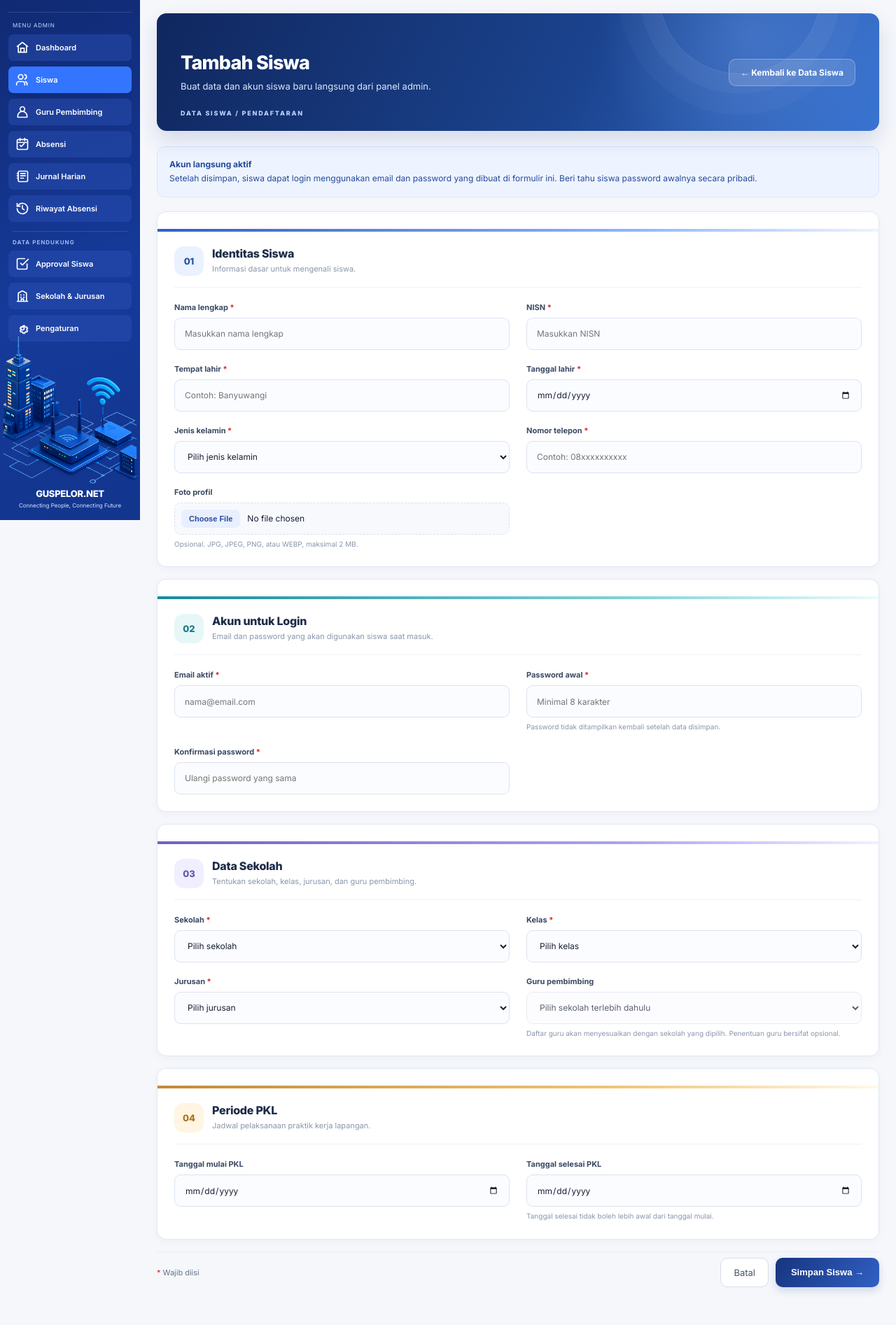
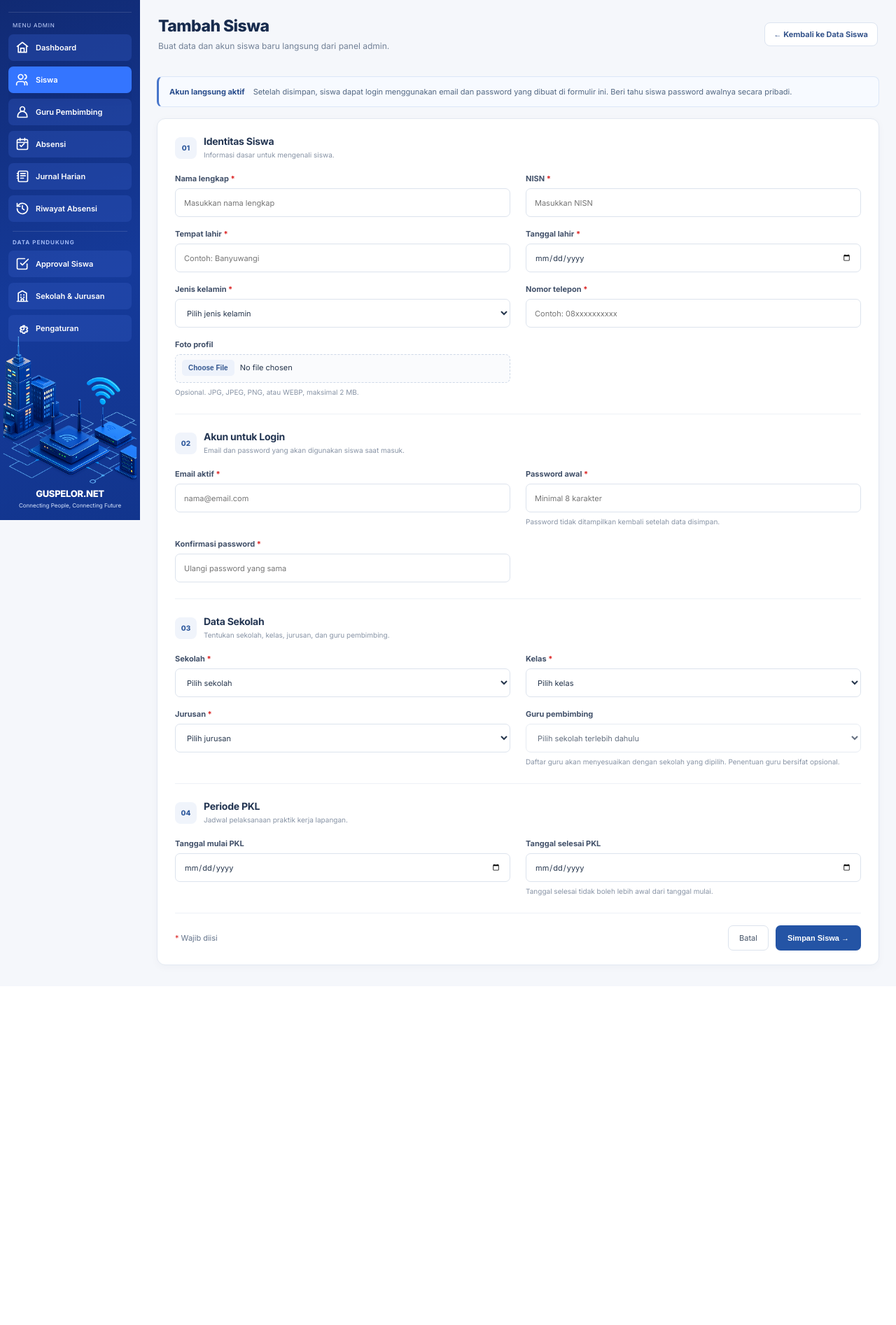
Before and after one commit to lovelyputri/sistem-pkl, a Laravel app: page /admin/siswa/create in a window 1280 px wide. Shown: the part 57-1950 px from the top of the page at 70% size. After the commit the page ends 1442 px from the top, so only its background shows below. Run offline with Laravel 12, Linux system fonts and the light colour scheme; a user stored in the database is signed in; data comes from the database, SQL or seed files in the repository.

Commit message:
Redesign form tambah siswa menjadi lebih ringkas

```diff
--- a/resources/views/admin/siswa/create.blade.php
+++ b/resources/views/admin/siswa/create.blade.php
@@ -111,6 +111,97 @@
 .admin-content:has(.student-create-head){width:100%!important;max-width:none!important;margin:0!important;padding:22px 24px 30px!important}
 @media(max-width:760px){.admin-content:has(.student-create-head){padding:17px 15px!important}}
 @media(max-width:560px){.admin-content:has(.student-create-head){padding:13px 11px 20px!important}}
+
+/* Redesign form tambah siswa: satu panel form yang ringkas dan rapi */
+.student-create-head{
+    min-height:0!important;
+    display:flex;align-items:center;justify-content:space-between;gap:18px;
+    padding:4px 2px 18px!important;margin:0 0 16px!important;
+    border-radius:0!important;background:transparent!important;
+    box-shadow:none!important;color:#172033!important;overflow:visible!important;
+}
+.student-create-head:before,.student-create-head:after{display:none!important}
+.student-create-head>div{position:static!important}
+.student-create-head h1{font-size:23px!important;font-weight:750!important;letter-spacing:-.55px!important;color:#172b4d!important;margin:0 0 5px!important}
+.student-create-head p{font-size:12px!important;color:#718096!important;line-height:1.6}
+.student-create-head>a{
+    flex:0 0 auto;position:static!important;z-index:auto!important;
+    padding:9px 13px!important;border:1px solid #dce4f0!important;
+    border-radius:8px!important;background:#fff!important;color:#36558c!important;
+    font-size:11px!important;font-weight:650!important;transition:.18s;
+}
+.student-create-head>a:hover{background:#f4f7fc!important;border-color:#b9c9e4!important}
+.student-account-note{
+    display:flex;align-items:flex-start;gap:12px;padding:12px 15px;
+    margin:0 0 16px;border:1px solid #dce7f8;border-left:3px solid #4775ca;
+    border-radius:8px;background:#f7faff;color:#526782;font-size:11px;line-height:1.65;
+}
+.student-account-note strong{flex:0 0 auto;color:#294d8c;font-size:11px}
+.student-create-page .student-form{
+    padding:0 25px;background:#fff;border:1px solid #e3e9f2;
+    border-radius:12px;box-shadow:0 3px 12px rgba(24,48,91,.035);
+}
+.student-create-page .form-section{
+    padding:23px 0!important;margin:0!important;border:0!important;
+    border-radius:0!important;background:transparent!important;
+    box-shadow:none!important;overflow:visible!important;
+}
+.student-create-page .form-section+ .form-section{border-top:1px solid #edf1f6!important}
+.student-create-page .form-section:before{display:none!important}
+.student-create-page .section-heading{
+    display:flex;align-items:center;gap:10px;padding:0!important;
+    margin:0 0 19px!important;border:0!important;
+}
+.student-create-page .section-number{
+    display:grid;place-items:center;width:31px!important;height:31px!important;
+    flex:0 0 31px!important;border-radius:8px!important;
+    background:#f0f4fb!important;color:#315b9e!important;
+    box-shadow:none!important;font-size:10px!important;font-weight:750!important;
+}
+.student-create-page .section-heading h2{font-size:14px!important;font-weight:700!important;color:#243653!important;margin:0 0 3px!important}
+.student-create-page .section-heading p{font-size:10px!important;color:#8793a5!important;margin:0!important}
+.student-create-page .fields{grid-template-columns:repeat(2,minmax(0,1fr));gap:17px 22px!important}
+.student-create-page .field label{display:block;font-size:11px!important;font-weight:650!important;color:#42516a!important;margin:0 0 7px!important}
+.student-create-page .field input,.student-create-page .field select{
+    width:100%;min-height:41px!important;padding:10px 12px!important;
+    border:1px solid #dce3ed!important;border-radius:7px!important;
+    background:#fff!important;color:#26364d!important;font-size:11px!important;
+    box-shadow:none!important;
+}
+.student-create-page .field input:hover,.student-create-page .field select:hover{border-color:#b9c9df!important}
+.student-create-page .field input:focus,.student-create-page .field select:focus{
+    border-color:#4775ca!important;box-shadow:0 0 0 3px rgba(49,95,196,.09)!important;
+}
+.student-create-page .field small{font-size:10px!important;color:#8793a5!important;line-height:1.5}
+.student-create-page .field input[type=file]{min-height:41px!important;padding:7px 9px!important;background:#fafbfd!important;border:1px dashed #cfd9e8!important}
+.student-create-page .field input[type=file]::file-selector-button{border:0;border-radius:5px;padding:6px 9px;margin-right:8px;background:#edf2fb;color:#31558f;font-size:10px;font-weight:650;cursor:pointer}
+.student-create-page .form-actions{
+    display:flex;align-items:center;justify-content:space-between;gap:12px;
+    margin:0!important;padding:17px 0 20px!important;border-top:1px solid #edf1f6!important;
+}
+.student-create-page .form-actions button{
+    padding:10px 17px!important;border:0!important;border-radius:7px!important;
+    background:#2454a5!important;color:#fff!important;font-size:11px!important;
+    font-weight:700!important;box-shadow:none!important;
+}
+.student-create-page .form-actions button:hover{background:#1b4389!important;transform:none!important}
+.student-create-page .form-actions a{padding:10px 15px!important;border:1px solid #dce3ed!important;border-radius:7px!important;background:#fff!important;font-size:11px!important}
+@media(max-width:700px){
+    .student-create-head{align-items:flex-start;flex-direction:column;padding-bottom:14px!important}
+    .student-account-note{display:block}
+    .student-account-note strong{display:block;margin-bottom:3px}
+    .student-create-page .student-form{padding:0 16px}
+    .student-create-page .form-section{padding:19px 0!important}
+    .student-create-page .fields{grid-template-columns:1fr;gap:14px!important}
+}
+@media(max-width:480px){
+    .student-create-head h1{font-size:20px!important}
+    .student-create-page .student-form{padding:0 13px}
+    .student-create-page .form-actions{align-items:stretch;flex-direction:column}
+    .student-create-page .form-actions>div{width:100%}
+    .student-create-page .form-actions>div a,.student-create-page .form-actions>div button{flex:1;text-align:center}
+}
+
 </style>
 @endpush
 
@@ -125,8 +216,9 @@
     <ul style="margin:8px 0 0;padding-left:20px">@foreach ($errors->all() as $error)<li style="margin:3px 0">{{ $error }}</li>@endforeach</ul>
 </div>
 @endif
-<div style="padding:15px 17px;background:#eef4ff;border:1px solid #d9e5ff;border-radius:11px;color:#244a9b;font-size:12px;line-height:1.7;margin-bottom:20px">
-    <strong>Akun langsung aktif</strong><br>Setelah disimpan, siswa dapat login menggunakan email dan password yang dibuat di formulir ini. Beri tahu siswa password awalnya secara pribadi.
+<div class="student-account-note">
+    <strong>Akun langsung aktif</strong>
+    <span>Setelah disimpan, siswa dapat login menggunakan email dan password yang dibuat di formulir ini. Beri tahu siswa password awalnya secara pribadi.</span>
 </div>
 <div class="student-create-page"><form class="student-form" method="POST" enctype="multipart/form-data" action="{{ route('admin.siswa.store') }}">
 @csrf
```
